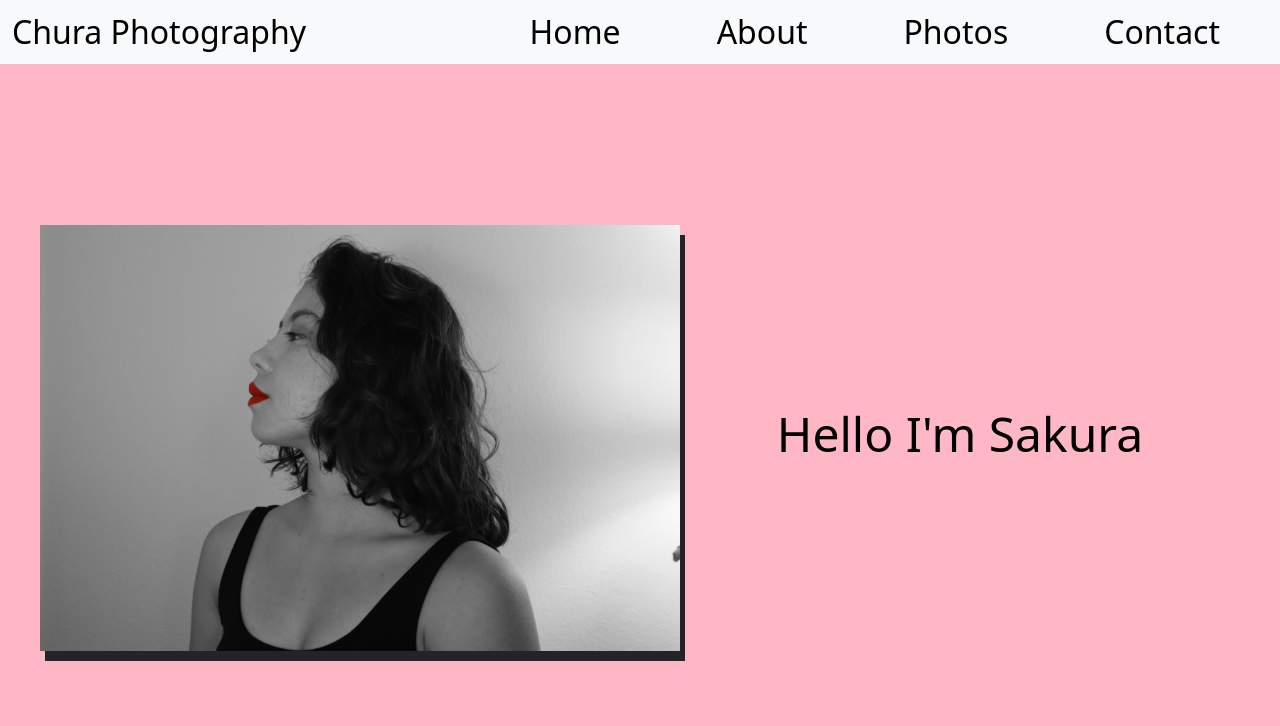
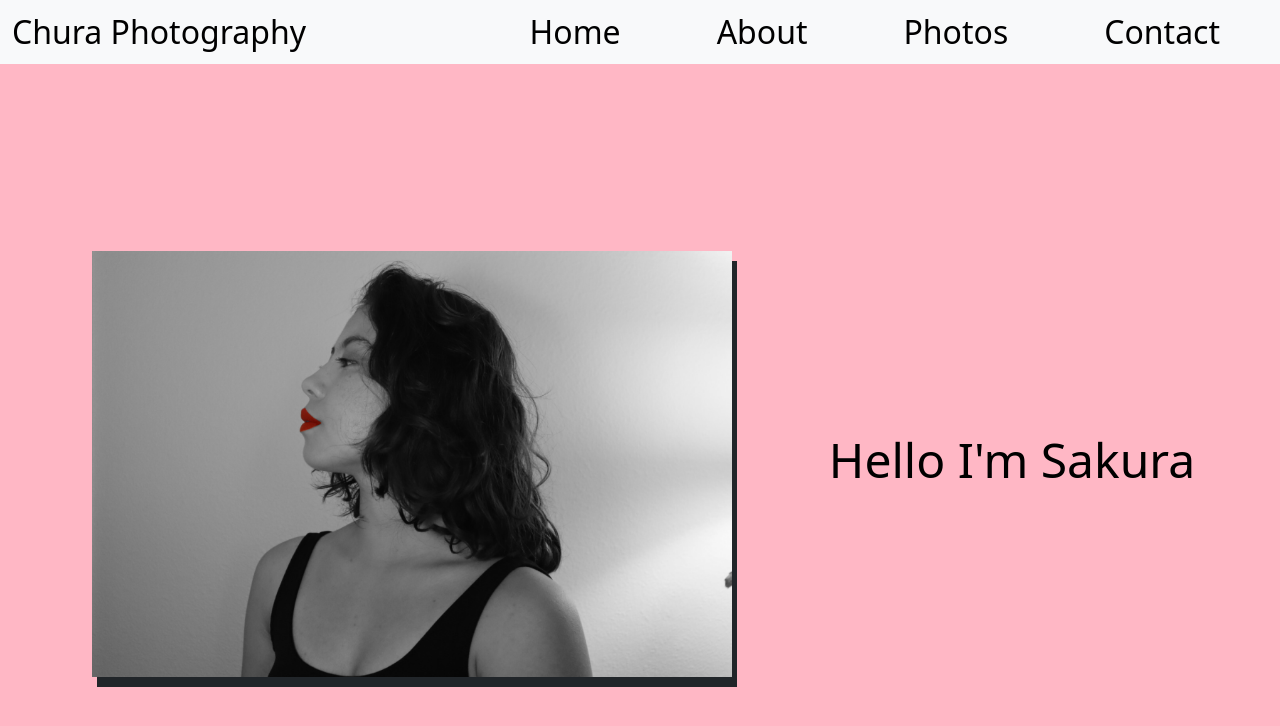
Before and after one commit to Zryer/Chura-Photography, a React (Create React App) app: page /About in a window 1280 px wide. Shown: the top 726 px of the page. Built offline with nearby package versions, Linux system fonts and the light colour scheme.

Commit message:
Fixed about

```diff
--- a/src/Components/AboutComponent/About.css
+++ b/src/Components/AboutComponent/About.css
@@ -1,11 +1,11 @@
 .aboutContainer {
-    height: 93.5vh;
+    height: 100vh;
 }
 
 .aboutImage {
-    width: 100%;
+    width: 50vw;
     height: auto;
-    margin-left: 5rem;
+    margin-left: 10vh;
     box-shadow: 5px 10px;
 }
 
--- a/src/Components/AboutComponent/About.jsx
+++ b/src/Components/AboutComponent/About.jsx
@@ -1,16 +1,16 @@
 import React from 'react';
-import { Container, Row, Col, Button } from 'react-bootstrap';
+import { Container, Row, Col } from 'react-bootstrap';
 import Sakura from '../../Images/sakuraHome.png';
 
 const About = () => {
     return (
         <Container className="aboutContainer" fluid>
             <Row className="aboutRow">
-                <Col className="p-0 aboutCol">
-                    <img src={Sakura} className="aboutImage" />
+                <Col className="aboutCol">
+                    <img src={Sakura} alt="Sakura" className="aboutImage" />
                 </Col>
-                <Col className="p-0 aboutCol">
-                    <h1 className="aboutContent noPadding">Hello I'm Sakura</h1>
+                <Col className=" aboutCol">
+                    <h1 className="aboutContent">Hello I'm Sakura</h1>
                 </Col>
             </Row>
         </Container>
```
